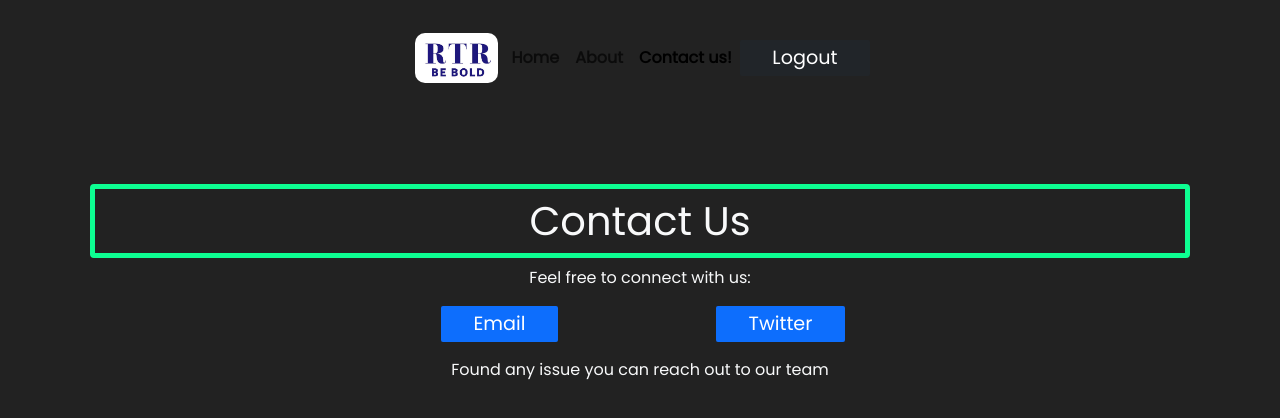
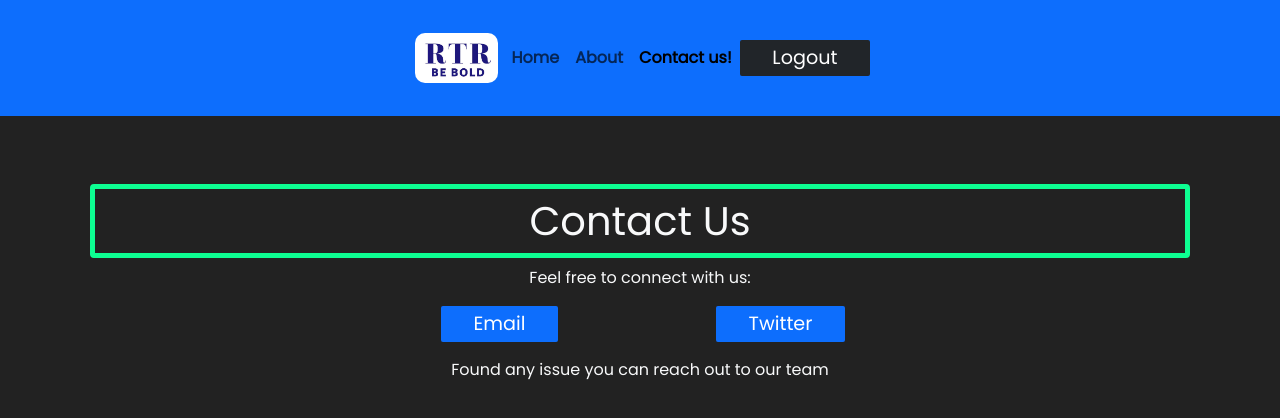
Before and after one commit to tejartr7/mern-quiz-app, a React (Create React App) app in the folder client/: page /contact in a window 1280 px wide. Shown: the top 418 px of the page. Built offline with nearby package versions, Linux system fonts and the light colour scheme.

Commit message:
Update Header.jsx

```diff
--- a/client/src/components/Header.jsx
+++ b/client/src/components/Header.jsx
@@ -37,7 +37,7 @@ const Header = () => {
     };
 
     return (
-        <Navbar collapseOnSelect expand="lg" bg="blue" variant="light">
+        <Navbar collapseOnSelect expand="lg" bg="primary" variant="light">
             <Container className="fw-bold">
                 <img className="logo" src={logo} alt="Logo" />
                 {small ? (
```
